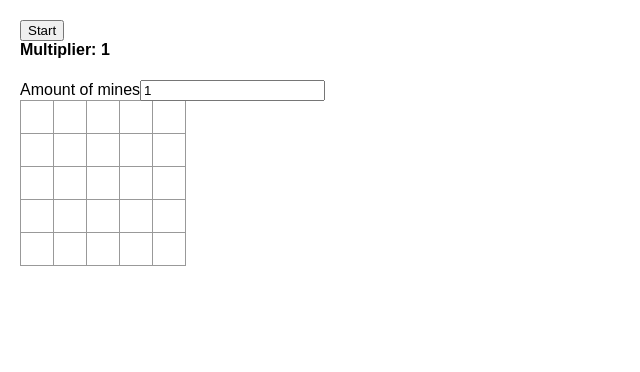
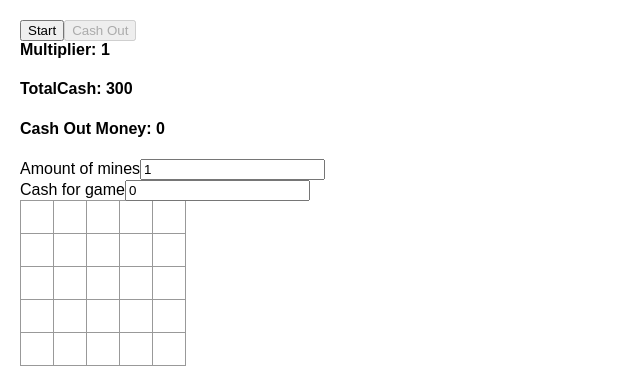
Before and after one commit to Benzi66/reactMines, a React (Create React App) app: page / in a window 1280 px wide. Shown: the top 372 px of the page, without its empty margins (0-640 px from the left). Built offline with nearby package versions, Linux system fonts and the light colour scheme.

Commit message:
added cash system

```diff
--- a/src/App.js
+++ b/src/App.js
@@ -9,11 +9,21 @@ export default function MineField() {
   const [mines, setMines] = useState(Array(25).fill("V"));
   const [minesAmt, setAmt] = useState(1);
   const [mult, setMult] = useState(1);
+  const [currCash,setCurrCash] = useState(0);
+  const [TotalCash, setTotalCash] = useState(300);
+
+  function CashOut() {
+    setGameStarted(false);
+    setCurrCash(currCash * mult);
+    setTotalCash(TotalCash + currCash);
+    setCurrCash(0);
+  }
   function StartButton() {
     setSquares(Array(25).fill(null));
     PlaceMines({Amount: minesAmt});
     setGameStarted(true);
     setMult(1);
+    setTotalCash(TotalCash-currCash);
   }
   function PlaceMines({ Amount }) {
     const nextMines = Array(25).fill("V");
@@ -45,6 +55,8 @@ export default function MineField() {
       nextSquares[i] = mines[i];
       if (nextSquares[i] === "X") {
         setGameStarted(false);
+        setCurrCash(0);
+        setMult(1);
         for (let t = 0; t < 25; t++) {
           nextSquares[t] = mines[t]
         }
@@ -62,8 +74,12 @@ export default function MineField() {
     <>
 
       <button onClick={StartButton} disabled = {gameStarted}>Start</button>
+      <button onClick={CashOut} disabled = {!gameStarted}>Cash Out</button>
       <h4>Multiplier: {mult}</h4>
+      <h4>TotalCash: {TotalCash}</h4>
+      <h4>Cash Out Money: {parseFloat((mult * currCash).toFixed(2))}</h4>
       <NumberInput label={"Amount of mines"} value = {minesAmt} onChange={setAmt} disabled = {gameStarted} />
+      <NumberInput label={"Cash for game"} value = {currCash} onChange={setCurrCash} disabled = {gameStarted} />
       <GameBoard squares={squares} onClick={handleClick} boardSize={5} gameStarted={!gameStarted}/>
     </>
   );
```
